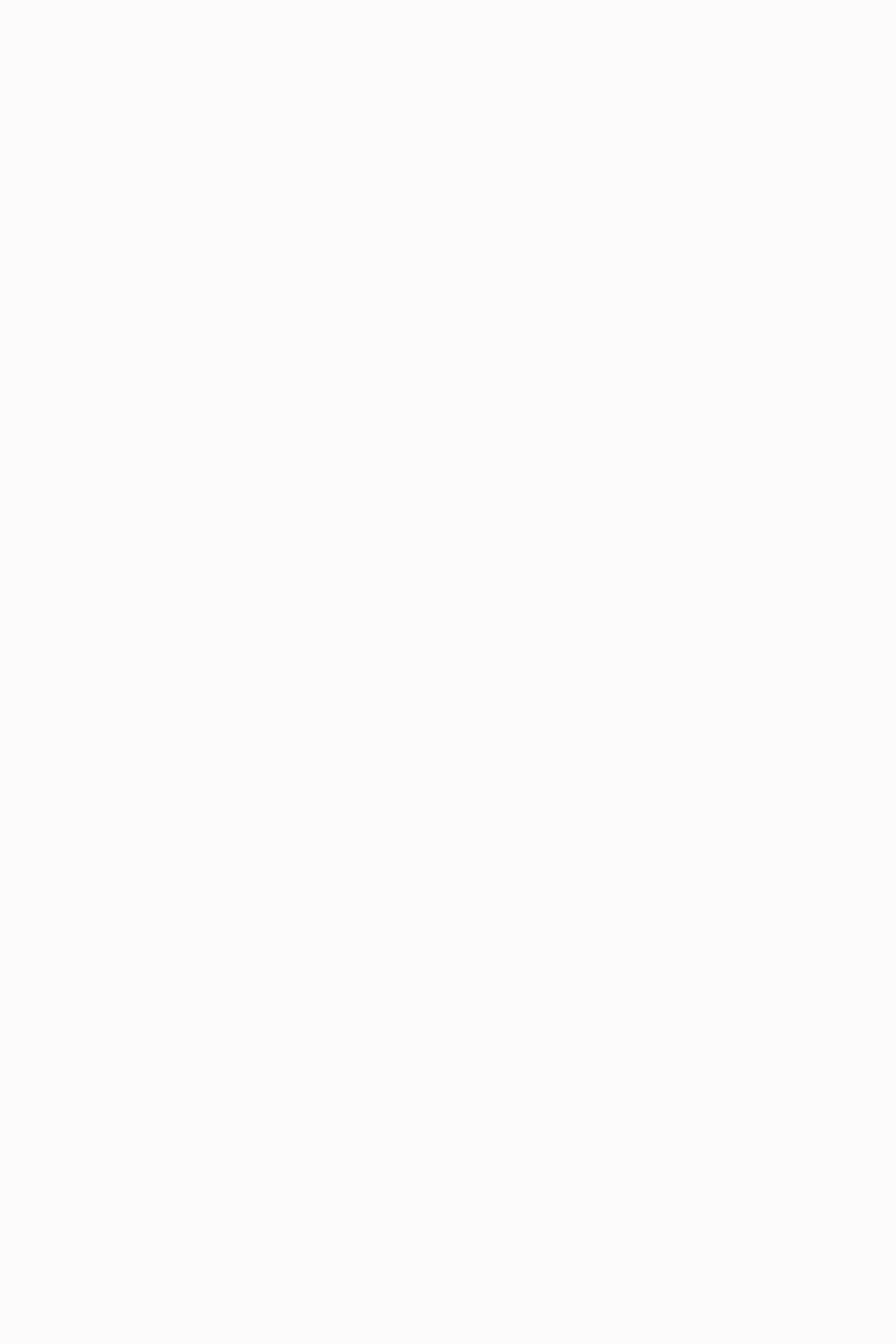
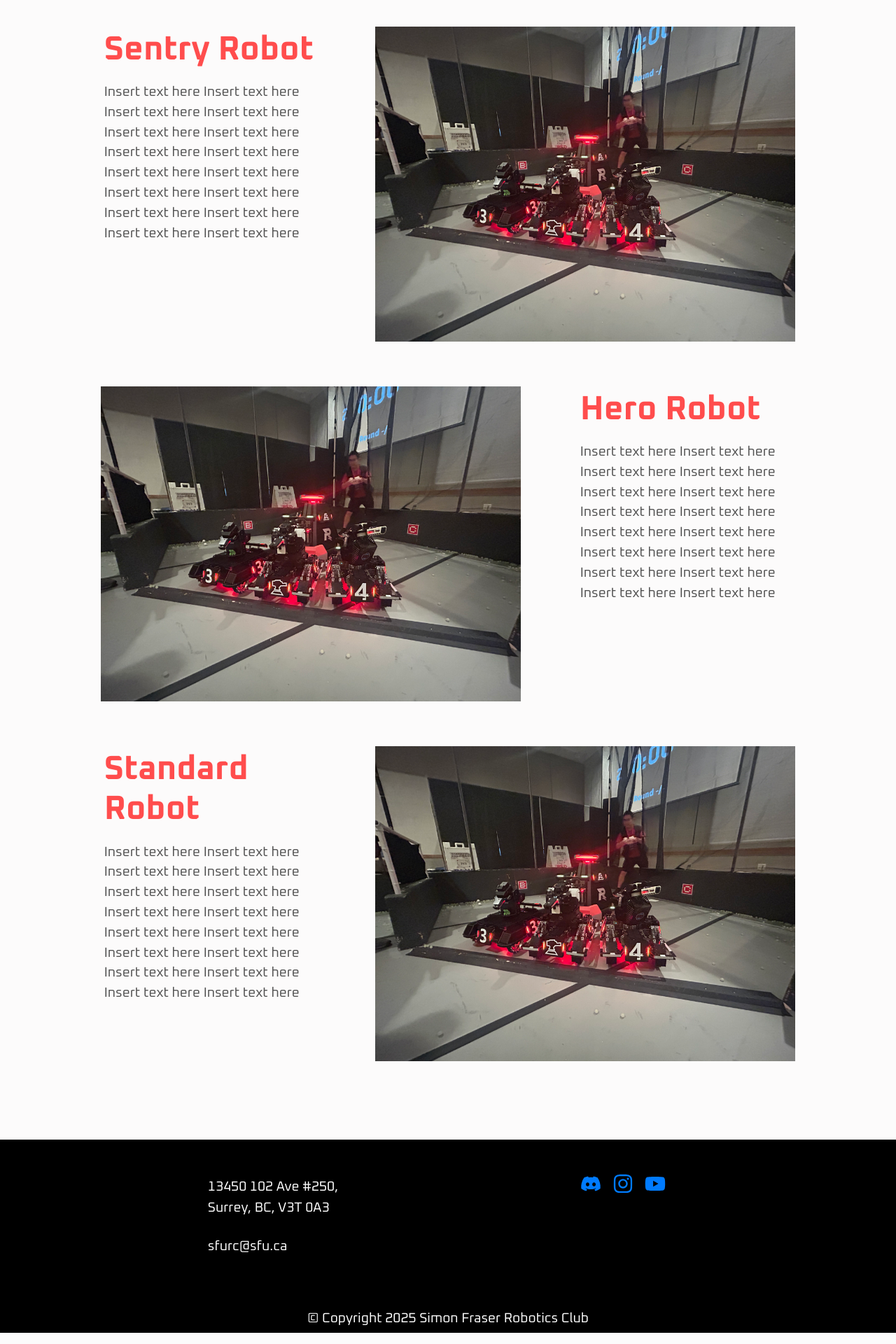
Before and after one commit to kelly2603/sfurcw, a React (Create React App) app: page /robots in a window 1280 px wide. Before the commit this address had no page. Shown: the part 506-2426 px from the top of the page at 70% size. Before the commit the page ends 800 px from the top, so only its background shows below. Built offline with nearby package versions, Linux system fonts and the light colour scheme.

Commit message:
update robot page and footer

```diff
--- a/src/App.js
+++ b/src/App.js
@@ -3,7 +3,7 @@ import { BrowserRouter, Routes, Route } from "react-router-dom"
 import "./index.css"
 import Home from "./routes/Home"
 import About from "./routes/About"
-import Teams from "./routes/Teams"
+import Robots from "./routes/Robots"
 import Contact from "./routes/Contact"
 
 
@@ -12,7 +12,7 @@ function App() {
     <div className="App">
       <Routes>
         <Route path="/" element={<Home />} />
-        <Route path="/teams" element={<Teams />} />
+        <Route path="/robots" element={<Robots />} />
         <Route path="/about" element={<About />} />
         <Route path="/contact" element={<Contact />} />
       </Routes>
--- a/src/components/Footer.js
+++ b/src/components/Footer.js
@@ -1,5 +1,6 @@
 import "./FooterStyles.css";
 import React from "react";
+import {FaDiscord, FaInstagram, FaYoutube} from "react-icons/fa";
 
 const Footer = () => {
     return(
@@ -12,14 +13,21 @@ const Footer = () => {
                                 <p>13450 102 Ave #250, <br></br> Surrey, BC, V3T 0A3</p>
                             </div>
                             <div className="email">
-                                <p>emailhere@sfu.ca</p>
+                                <p>sfurc@sfu.ca</p>
                             </div>
                         </div>
                     </div>
                     <div className="right">
                         <div className="social">
-                            <p>Discord</p>
-                            <p>Instagram</p>
+                            <a href="https://discord.com/invite/XsfVH5xZgH" target="_blank" rel="noopener noreferrer">
+                                <FaDiscord size={30} />
+                            </a>
+                            <a href="https://www.instagram.com/sfurobotics/" target="_blank" rel="noopener noreferrer">
+                                <FaInstagram size={30} />
+                            </a>
+                            <a href="https://www.youtube.com/@sfurobotics" target="_blank" rel="noopener noreferrer">
+                                <FaYoutube size={30} />
+                            </a>
                         </div>
                     </div>
 
@@ -28,7 +36,6 @@ const Footer = () => {
                     <p> &copy; Copyright 2025 Simon Fraser Robotics Club</p>
                 </div>
             </div>
-
         </div>
     )
 }
--- a/src/components/FooterStyles.css
+++ b/src/components/FooterStyles.css
@@ -1,5 +1,4 @@
 .footer{
-
     background-color: #000000;
 }
 .footer-container {
@@ -11,7 +10,6 @@
     display: grid;
     padding: 2rem;
     grid-template-columns: repeat(2, 1fr);
-
     grid-gap: 40px;
 }
 .left{
@@ -22,6 +20,11 @@
     align-items: center;
     padding: 1rem;
 }
+.social {
+    display: flex;
+    gap: 1rem;
+    color: #FF4D4D;
+}
 
 .right{
     height: 100%;
@@ -29,7 +32,6 @@
     display: flex;
     flex-direction: column;
     align-items: center;
-    justify-content: center;
     padding: 1rem;
 }
 .contacts-container p{
@@ -38,7 +40,7 @@
     color: #FF4D4D;
 }
 .copyright-container p{
-    color: #737171;
+    color: #616060;
     display: flex;
     justify-content: center;
 }
--- a/src/components/Navbar.js
+++ b/src/components/Navbar.js
@@ -18,7 +18,7 @@ const Navbar = () => {
                     <Link to="/">Home</Link>
                 </li>
                 <li>
-                    <Link to="/teams">Teams</Link>
+                    <Link to="/robots">Robots</Link>
                 </li>
                 <li>
                     <Link to="/about">About</Link>
--- /dev/null
+++ b/src/components/Robots/RobotsInfo.js
@@ -0,0 +1,64 @@
+import React from 'react'
+import "./RobotsInfoStyles.css"
+import Img1 from "./robots_images/IMG_2346.jpg"
+
+const RobotsInfo = () => {
+  return (
+    <div className='main-container'>
+        <div className='section-container'>
+
+          <div className='robot-container'>
+            <div className='sentry-container'>
+              <div className='desc-container'>
+                <h4>Sentry Robot</h4>
+                <p>
+                  Insert text here Insert text here Insert text here Insert text here
+                  Insert text here Insert text here Insert text here Insert text here
+                  Insert text here Insert text here Insert text here Insert text here
+                  Insert text here Insert text here Insert text here Insert text here
+                </p>
+              </div>
+              <div className='image-container'>
+                <img className="img" src={Img1} alt="Sentry" />
+              </div>
+            </div>
+
+            <div className='hero-container'>
+              <div className='image-container'>
+                <img className="img" src={Img1} alt="Sentry" />
+              </div>
+              <div className='desc-container'>
+                <h4>Hero Robot</h4>
+                <p>
+                  Insert text here Insert text here Insert text here Insert text here
+                  Insert text here Insert text here Insert text here Insert text here
+                  Insert text here Insert text here Insert text here Insert text here
+                  Insert text here Insert text here Insert text here Insert text here
+                </p>
+              </div>
+
+            </div>
+
+            <div className='standard-container'>
+              <div className='desc-container'>
+                <h4>Standard Robot</h4>
+                <p>
+                  Insert text here Insert text here Insert text here Insert text here
+                  Insert text here Insert text here Insert text here Insert text here
+                  Insert text here Insert text here Insert text here Insert text here
+                  Insert text here Insert text here Insert text here Insert text here
+                </p>
+              </div>
+              <div className='image-container'>
+                <img className="img" src={Img1} alt="Sentry" />
+              </div>
+            </div>
+          </div>
+
+
+        </div>
+    </div>
+  )
+}
+
+export default RobotsInfo
--- /dev/null
+++ b/src/components/Robots/RobotsInfoStyles.css
@@ -0,0 +1,34 @@
+.sentry-container{
+    margin-left: auto;
+    margin-right: auto;
+    display: grid;
+    grid-template-columns: repeat(2, 1fr);
+    grid-gap: 5rem;
+    position: relative;
+    margin-bottom: 4rem;
+    margin-top: 4rem;
+}
+.hero-container{
+    margin-left: auto;
+    margin-right: auto;
+    display: grid;
+    grid-template-columns: repeat(2, 1fr);
+    grid-gap: 5rem;
+    position: relative;
+    margin-bottom: 4rem;
+    margin-top: 4rem;
+}
+.standard-container{
+    margin-left: auto;
+    margin-right: auto;
+    display: grid;
+    grid-template-columns: repeat(2, 1fr);
+    grid-gap: 5rem;
+    position: relative;
+    margin-bottom: 4rem;
+    margin-top: 4rem;
+}
+.robot-container img {
+    max-width: 600px;
+    max-height: 450px;
+}
--- a/src/routes/About.js
+++ b/src/routes/About.js
@@ -13,7 +13,7 @@ const About = () => {
       <Navbar />
       <HeroImg2 heading="ABOUT" image={Img1}/>
       <OurBG />
-      <Achievements />
+      {/* <Achievements /> */}
       <Execs />
       <Footer />
     </div>
--- /dev/null
+++ b/src/routes/Robots.js
@@ -0,0 +1,19 @@
+import React from 'react'
+import Navbar from '../components/Navbar'
+import Footer from "../components/Footer"
+import HeroImg2 from "../components/HeroImg2"
+import RobotsInfo from "../components/Robots/RobotsInfo"
+import Img1 from "../components/Robots/robots_images/IMG_2346.jpg"
+
+const Robots = () => {
+  return (
+    <div>
+        <Navbar />
+        <HeroImg2 heading="Robots" image={Img1}/>
+        <RobotsInfo />
+        <Footer />
+    </div>
+  )
+}
+
+export default Robots
--- a/src/routes/Teams.js
+++ /dev/null
@@ -1,17 +0,0 @@
-import React from 'react'
-import Navbar from '../components/Navbar'
-import Footer from "../components/Footer"
-import HeroImg2 from "../components/HeroImg2"
-import Img1 from "../components/Teams/teams_images/IMG_2346.jpg"
-
-const Teams = () => {
-  return (
-    <div>
-        <Navbar />
-        <HeroImg2 heading="ROBOMASTER" image={Img1}/>
-        <Footer />
-    </div>
-  )
-}
-
-export default Teams
```
Also changed, not shown: src/components/About/Events.js (added, +12 -0 lines), src/components/About/EventsStyles.css (added), src/components/Robots/robots_images/IMG_2346.jpg (renamed from src/components/Teams/teams_images/IMG_2346.jpg).
